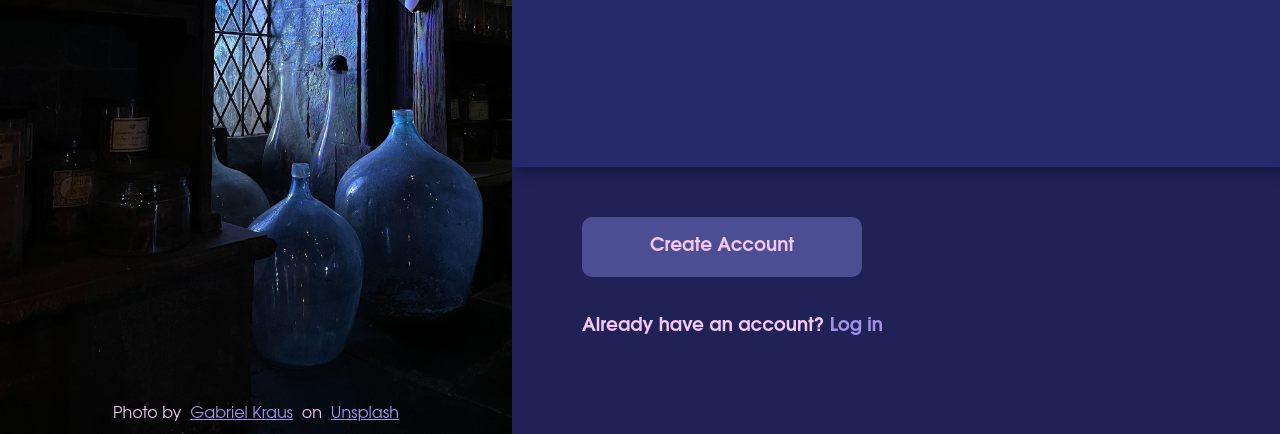
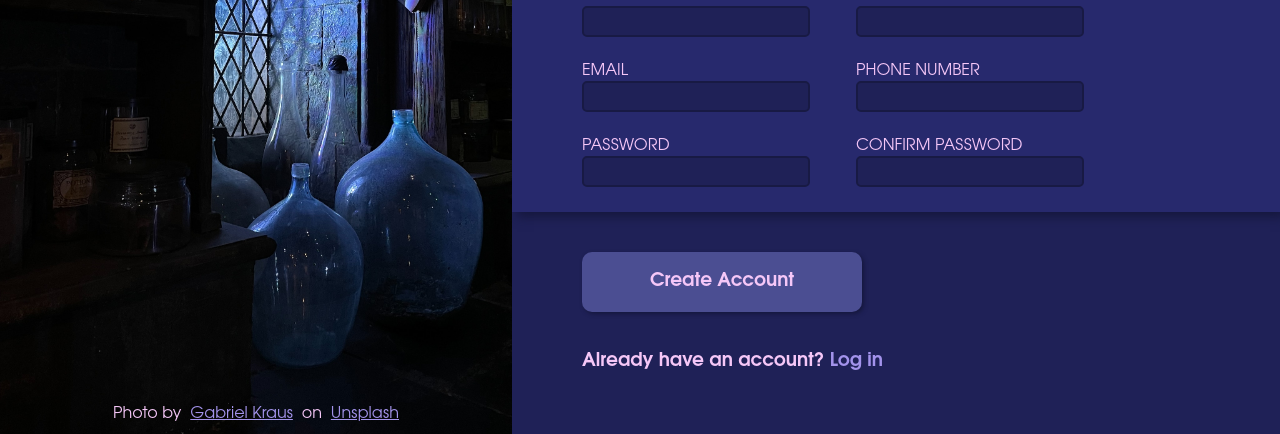
Before and after one commit to Cole-Donovan/sign-up-form, a plain HTML site: page index.html in a window 1280 px wide. Shown: the part 366-800 px from the top of the page. Drawn offline with Linux system fonts and the light colour scheme.

Commit message:
sign up form v1
added form functionality and visual affects for button and inputs

```diff
--- a/index.html
+++ b/index.html
@@ -7,6 +7,7 @@
     <link rel="stylesheet" href="styles.css">
 </head>
 <body>
+    <form action="#">
     <div id="main-container">
         <!-- the image and the sidebar over it -->
         <div id="background">
@@ -15,30 +16,64 @@
                 <h1>Cole</h1>
             </div>
             <div id="credit">
-                Photo by &#20<a href="https://unsplash.com/@gabrielkraus" target="_blank" rel="noopener noreferrer">Gabriel Kraus</a>
+                Photo by &#20<a class="underline" href="https://unsplash.com/@gabrielkraus" target="_blank" rel="noopener noreferrer">Gabriel Kraus</a>
                 &#20 on &#20<a href="https://unsplash.com/" target="_blank" rel="noopener noreferrer">Unsplash</a>
             </div>
         </div>
         <!-- contains header text, input area, and additional buttons -->
         <div class="sub-container">
-            <div class="box" id="first-box">
+            <div id="first-box">
                 <h2>This is not a real online service! You know you need something
                 like this in your life to help you realize your deepest dreams.
                 Sign up <i>now</i> to get started.</h2>
 
                 <h2>You know you want to.</h2>
             </div>
-            <div class="box" id="input-box">
-                <form action="example.com/path" method="post">
+            <div id="input-box">
+                <h2>Let's do this!</h2>
+                <fieldset>
+                    <div class="form-column">
+                        <div class="input">
+                            <p><label for="first_name">FIRST NAME</label><br/>
+                            <input type="text" name="first-name" id="first-name" required><br/></p>
+                        </div>
 
-                </form>
+                        <div class="input">
+                            <p><label for="user-email">EMAIL</label><br/>
+                            <input type="email" name="user-email" id="user-email" required><br/></p>
+                        </div>
+
+                        <div class="input">
+                            <p><label for="user-password">PASSWORD</label><br/>
+                            <input type="password" name="user-password" id="user-password" required><br/></p>
+                        </div>
+                    </div>
+
+                    <div class="form-column">
+                        <div class="input">
+                            <p><label for="last-name">LAST NAME</label><br/>
+                            <input type="text" name="last-name" id="last-name" required><br/></p>
+                        </div>
+
+                        <div class="input">
+                            <p><label for="phone-number">PHONE NUMBER</label><br/>
+                            <input type="text" name="phone-number" id="phone-number" required><br/></p>
+                        </div>
+
+                        <div class="input">
+                            <p><label for="confirm-password">CONFIRM PASSWORD</label><br/>
+                            <input type="password" name="confirm-password" id="confirm-password" required><br/></p>
+                        </div>
+                    </div>
+                </fieldset>
             </div>
-            <div class="box">
-                <button class="favorite styled" type="button">Create Account</button>
+            <div>
+                <button type="submit" id="">Create Account</button>
                 <br/>
-                <h3>Already have an account? <span id="temp-login-style">Log in</span></h3>
+                <h3>Already have an account? <a id="temp-login-style" href="#" rel="noopener noreferrer">Log in</a></h3>
             </div>
         </div>
     </div>
+</form>
 </body>
 </html>
--- a/styles.css
+++ b/styles.css
@@ -60,16 +60,16 @@ a:active {
     overflow-y: auto;
 }
 
-.sub-container div {
+.sub-container > div {
     display: flex;
     flex-direction: column;
     padding-left: 70px;
     padding-right: 150px;
+    padding-top: 30px;
     flex: 1 1 0;
 }
 
 #input-box {
-    box-shadow: 0 1px 0 #000 inset;
     background-color: #27296d;
     box-shadow: 5px 5px 10px #15173d;
 }
@@ -94,6 +94,7 @@ a:active {
 #temp-login-style {
     color: #a393eb;
     font-weight: bold;
+    text-decoration: none;
 }
 
 #first-box {
@@ -104,13 +105,64 @@ button {
     font-family: inherit;
     font-size: 1.17em;
     font-weight: bolder;
-    ;
     color: #f5c7f7;
-    margin-top: 50px;
+    margin-top: 10px;
     line-height: 22px;
     width: 280px;
     height: 60px;
     background-color: #4b4e92;
     border-radius: 10px;
     border: none;
+    box-shadow: 2px 2px 4px #15173d;
 }
+
+.form-column {
+    flex-basis: 50%;
+}
+
+fieldset {
+    display: flex;
+    border: none;
+    margin:0;
+    padding:0;
+}
+
+#input-box p {
+    margin-top: 0px;
+    margin-bottom: 25px;
+}
+
+button:active {
+    background-color: #474b8d;;
+    -webkit-transform: scale(0.99);
+    -ms-transform: scale(0.99);
+    transform: scale(0.99);
+}
+button:hover {
+    background-color: #3f427c;;
+}
+
+/* input boxes */
+input {
+    font-size: 16px;
+    color: #f5c7f7;
+    background-color: #1f2157;
+    border-color: #181a44;
+    border-style: solid;
+    width: 220px;
+    height: 25px;
+    border-radius: 5px;
+}
+
+input:focus {
+    border-color: #0f112c;
+    box-shadow: 3px 3px 6px #15173d;
+    outline: none;
+}
+
+input:-webkit-autofill,
+textarea:-webkit-autofill,
+select:-webkit-autofill {
+    -webkit-box-shadow: 0 0 0 1000px #1f2157 inset !important;
+    -webkit-text-fill-color: #f5c7f7 !important;
+}
```
